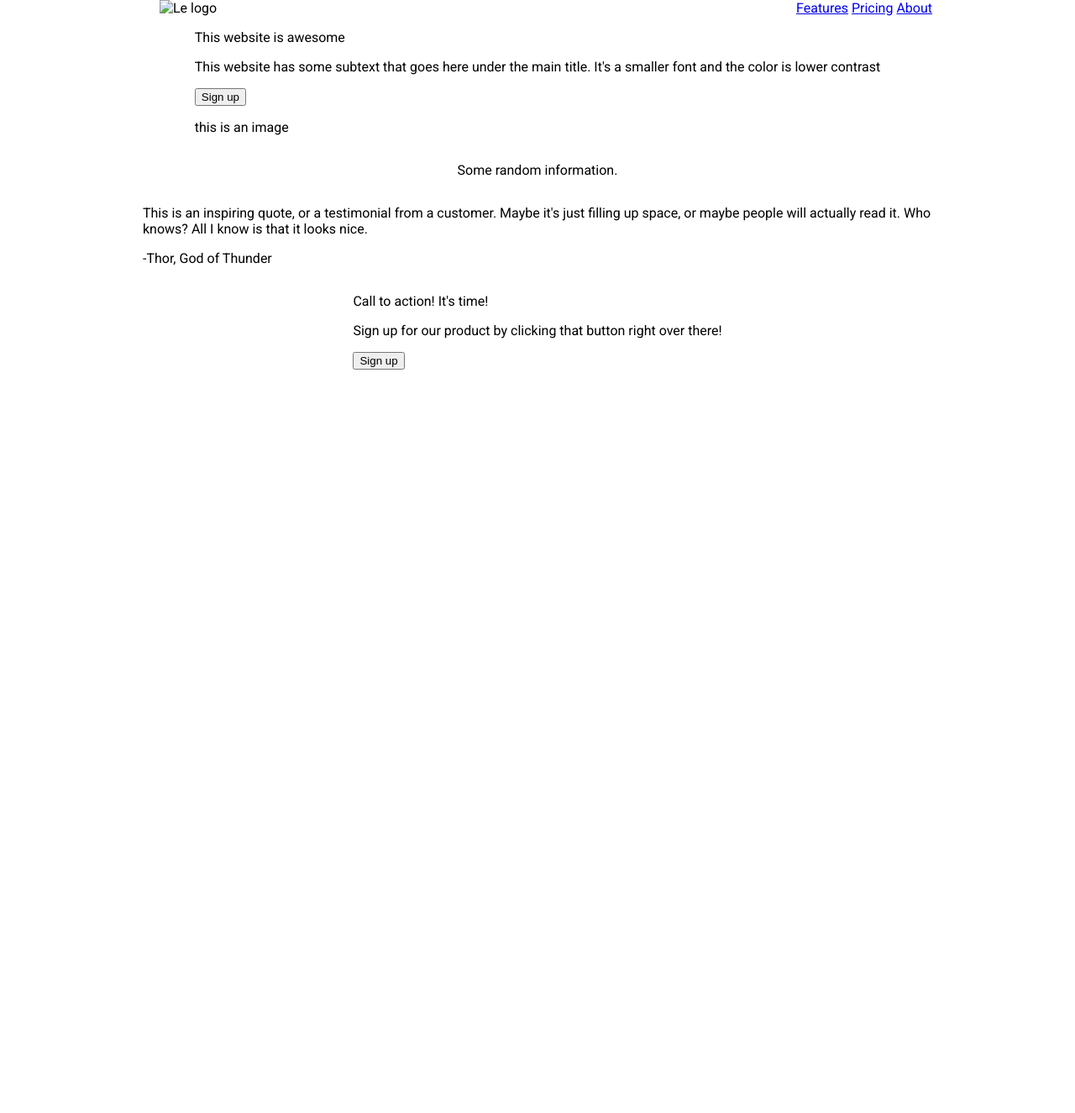
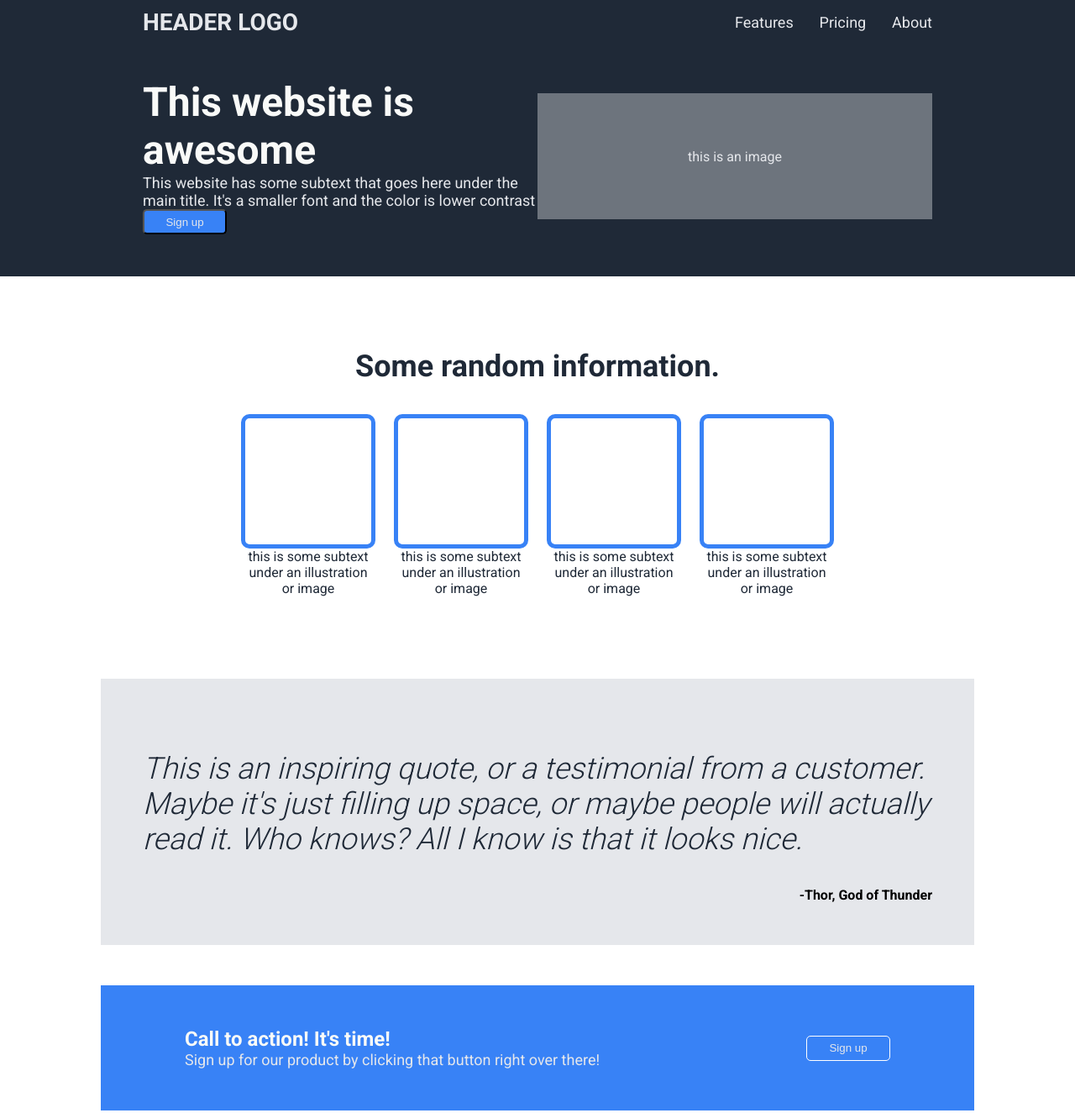
Before and after one commit to micaelmbsilva/odin-landing-page, a plain HTML site: page index.html in a window 1280 px wide. Shown: the top 1325 px of the page at 84% size. Before the commit the page ends 800 px from the top, so only its background shows below. Drawn offline with Linux system fonts and the light colour scheme.

Commit message:
Finished

```diff
--- a/index.css
+++ b/index.css
@@ -1,5 +1,6 @@
 /*import roboto font*/
 @import url("https://fonts.googleapis.com/css2?family=Roboto:wght@300;400;500;700&display=swap");
+
 body {
   font-family: "Roboto", sans-serif;
   margin: 0;
@@ -8,12 +9,213 @@ body {
 }
 
 .container {
-  max-width: 940px;
-  margin: 0 auto;
   display: flex;
   flex-direction: column;
   align-items: center;
   justify-content: center;
+  width: 100%;
+  margin: 0 auto;
+}
+
+.box940 {
+  width: 940px;
+  max-width: 940px;
+}
+
+.header,
+.section1 {
+  background-color: var(--primary-color);
+}
+
+.links {
+  display:flex;
+  align-items: center;
+  justify-content: space-between;
+  width: 25%;
+}
+a {
+  text-decoration: none;
+  color: var(--tertiary-color);
+  font-size: 18px;
+}
+
+.header {
+  color: var(--tertiary-color);
+  width: 100%;
+  display: flex;
+  justify-content: center;
+  padding: 10px 10px 50px 10px;
+}
+
+.header_container {
+  display: flex;
+  justify-content: space-between;
+  align-items: center;
+}
+
+.logo {
+  font-size: 28px;
+  font-weight: 600;
+}
+
+.section1 {
+  width: 100%;
+  padding-bottom: 50px;
+}
+
+.hero_container {
+  display: flex;
+  align-items: center;
+  justify-content: center;
+  width: 100%;
+  margin: 0 auto;
+}
+.herotext {
+  margin 5px;
+  display: flex;
+  flex-direction: column;
+  max-width: 50%;
+  color: var(--tertiary-color);
+}
+.herotext button {
+  width: 100px;
+  height: 30px;
+  border-radius: 5px;
+  background-color: var(--accent-color);
+  color: var(--tertiary-color);
+}
+.herotext span:first-child {
+  font-size: 48px;
+  font-weight: 800;
+  color: var(--secondary-color);
+}
+.herotext span:nth-child(2) {
+  font-size: 18px;
+  color: #e5e7eb;
+}
+
+.placeholder {
+  display: flex;
+  justify-content: center;
+  align-items: center;
+  max-width: 50%;
+  width: 50%;
+  text-align: center;
+  background-color: #6d747d;
+  color: var(--tertiary-color);
+  height: 150px;
+}
+
+.section2{
+  padding: 50px;
+  display: flex;
+  width: 100%;
+  flex-direction: column;
+  align-items: center;
+  justify-content: center;
+}
+
+.section2 p {
+  font-size: 36px;
+  font-weight: 800;
+  color: var(--primary-color);
+}
+
+.boxes {
+  display: flex;
+  justify-content: center;
+  align-items: center;
+  width: 100%;
+  margin: 0 auto;
+  gap:2em;
+}
+
+.box {
+  display:flex;
+  justify-content: center;
+  align-items: center;
+  color: var(--tertiary-color);
+  flex-direction: column;
+  width: 150px;
+}
+.card {
+  border-radius: 10px;
+  border: 5px var(--accent-color) solid;
+  width: 150px;
+  height: 150px;
+}
+.boxtext {
+  color: var(--primary-color);
+  text-align: center;
+}
+.section3 {
+  margin-top:3em;
+  background-color: var(--tertiary-color);
+}
+.quote {
+  display: flex;
+  flex-direction: column;
+  width: 100%;
+  padding: 50px;
+}
+.quote p{
+  font-size: 36px;
+  font-weight: 100;
+  font-style: italic;
+  color: var(--primary-color);
+}
+
+.quote span{
+  font-weight: 800;
+  text-align:right;
+}
+
+.section4{
+  margin-top:3em;
+  display:flex;
+  justify-content: space-between;
+  align-items: center;
+  width: 100%;
+  padding: 50px;
+  background-color:var(--accent-color);
+}
+
+.section4 button{
+  width: 100px;
+  height: 30px;
+  border-radius: 5px;
+  border:white 1px solid;
+  background-color: var(--accent-color);
+  color: var(--tertiary-color);
+  margin-right: 50px;
+}
+
+.text {
+  display:flex;
+  flex-direction: column;
+  margin-left:50px;
+}
+
+.text span:first-child{
+  font-size: 24px;
+  font-weight: 800;
+  color: var(--secondary-color);
+}
+
+.text span{
+  font-size: 18px;
+  color: var(--tertiary-color);
+}
+
+.footer {
+  margin-top:200px;
+  display:flex;
+  justify-content: center;
+  align-items: center;
+  color: var(--tertiary-color);
+  background-color:var(--primary-color);
+  width: 100%;
+  padding:20px;
 }
 
 :root {
--- a/index.html
+++ b/index.html
@@ -8,51 +8,82 @@
   </head>
   <body>
     <div class="container">
-      <nav
-        class="header"
-        style="display: flex; justify-content: space-between; width: 100%"
-      >
-        <img src="logo.png" alt="Le logo" style="margin-left: 20px" />
-        <span class="links">
+      <div class="header">
+        <div class="header_container box940">
+          <div class="logo">HEADER LOGO</div>
+          <nav class="links">
             <a href="#">Features</a>
             <a href="#">Pricing</a>
             <a href="#">About</a>
-        </span>
           </nav>
+        </div>
+      </div>
       <div class="section1">
-        <p>This website is awesome</p>
-        <p>
+        <div class="hero_container box940">
+          <div class="herotext">
+            <span>This website is awesome</span>
+            <span>
               This website has some subtext that goes here under the main title.
               It's a smaller font and the color is lower contrast
-        </p>
+            </span>
             <button>Sign up</button>
-        <div class="box">
+          </div>
+          <div class="placeholder">
             <p>this is an image</p>
           </div>
         </div>
-      <div class="section2">
+      </div>
+      <div class="section2 box940">
         <p>Some random information.</p>
         <div class="boxes">
-          <div class="box"></div>
-          <div class="box"></div>
-          <div class="box"></div>
-          <div class="box"></div>
+          <div class="box">
+            <div class="card"></div>
+            <div class="boxtext">
+              <span>this is some subtext under an illustration or image</span>
+            </div>
+          </div>
+          <div class="box">
+            <div class="card"></div>
+            <div class="boxtext">
+              <span>this is some subtext under an illustration or image</span>
+            </div>
+          </div>
+          <div class="box">
+            <div class="card"></div>
+            <div class="boxtext">
+              <span>this is some subtext under an illustration or image</span>
+            </div>
+          </div>
+          <div class="box">
+            <div class="card"></div>
+            <div class="boxtext">
+              <span>this is some subtext under an illustration or image</span>
+            </div>
+          </div>
         </div>
       </div>
       <div class="section3">
+        <div class="quote box940">
           <p>
             This is an inspiring quote, or a testimonial from a customer. Maybe
-          it's just filling up space, or maybe people will actually read it. Who
-          knows? All I know is that it looks nice.
+            it's just filling up space, or maybe people will actually read it.
+            Who knows? All I know is that it looks nice.
           </p>
-        <p>-Thor, God of Thunder</p>
+          <span>-Thor, God of Thunder</span>
         </div>
-      <div class="section4">
-        <p>Call to action! It's time!</p>
-        <p>Sign up for our product by clicking that button right over there!</p>
+      </div>
+      <div class="section4 box940">
+        <div class="text">
+          <span>Call to action! It's time!</span>
+          <span>
+            Sign up for our product by clicking that button right over there!
+          </span>
+        </div>
         <button>Sign up</button>
       </div>
+      <div class="footer">
+        <p>Copyright © Mike Silva 2024</p>
       </div>
-    <div class="footer"></div>
+    </div>
   </body>
 </html>
```
Lines whose indentation alone changed are shown as unchanged.
